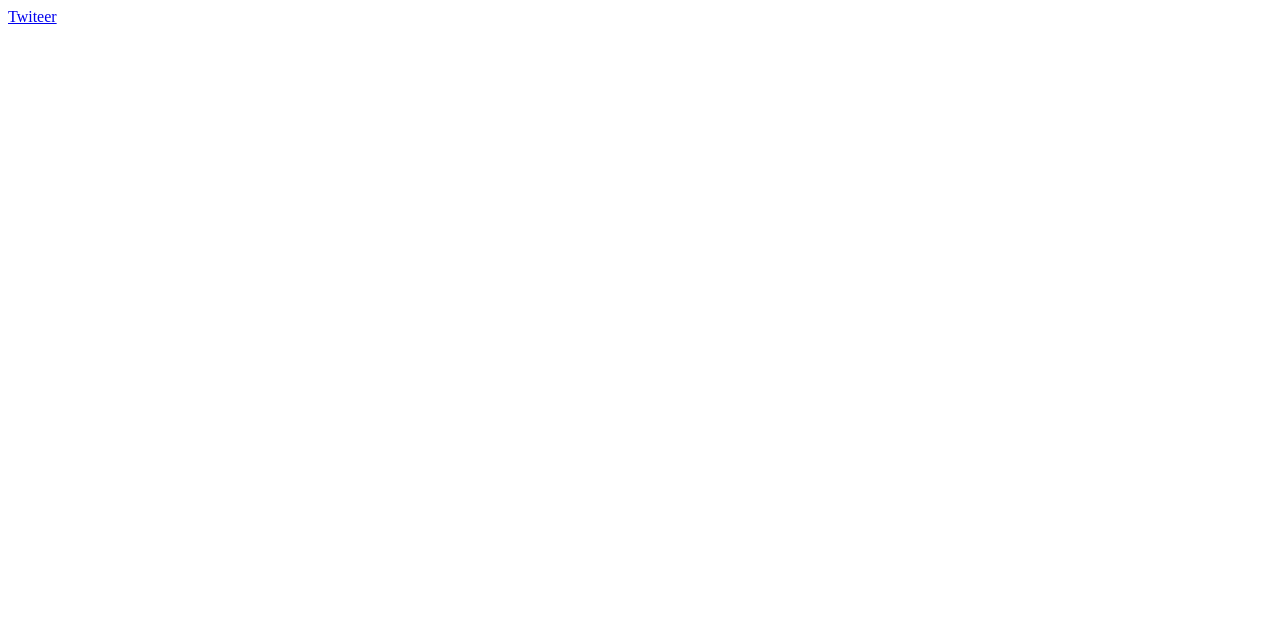
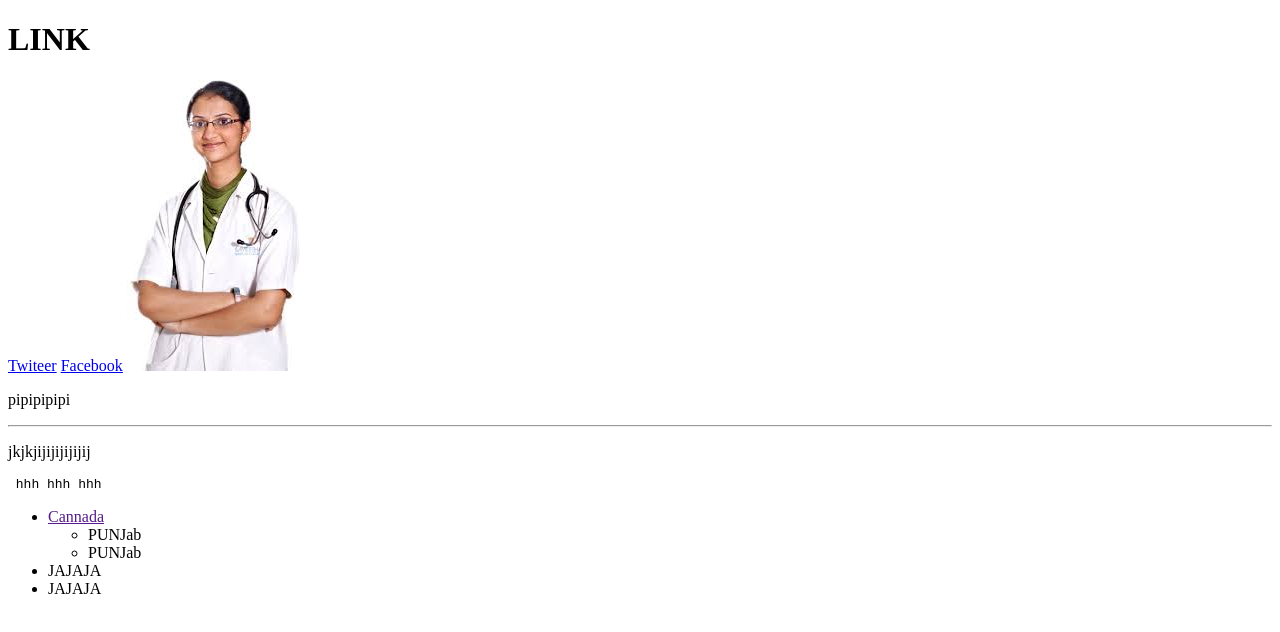
Before and after one commit to SyedMohdAbbas/Web, a plain HTML site: page anchor.html in a window 1280 px wide. Drawn offline with Linux system fonts and the light colour scheme.

Commit message:
second commit

```diff
--- a/anchor.html
+++ b/anchor.html
@@ -1,9 +1,47 @@
 <!DOCTYPE html>
 <html>
     <head>
+        <h1> LINK</h1>
         <title>Tag</title>
     </head>
     <body>
-        <a href="https://twitter.com" target="" title="">Twiteer</a>
+        <p>
+            <a href="https://twitter.com" target="_self" title="">Twiteer</a>
+            <a href="https://facebook.com" target="_blank" title=>Facebook</a>
+           <img src="dr15.jpg" alt="404" >
+        </p>
+    <p>
+        pipipipipi
+    </p>
+    <hr>
+    <p>
+        jkjkjijijijijijij
+    </p>
+    <pre> hhh hhh hhh </pre>
+    <ul>
+        <li>
+            <a href="">Cannada
+            </a>
+        <ul>
+            <li>
+                <a= href=""> PUNJab</a>
+            </li>
+            <li>
+                <a= href=""> PUNJab</a>
+            </li>
+
+        </ul>
+        <ul>
+            </ul>
+            <li>
+                <a= href=""> JAJAJA</a>
+            </li>
+            <li>
+                <a= href=""> JAJAJA</a>
+            </li>
+        </ul>
+    </li>
+
+    </ul>
     </body>
 </html>
```
Also changed, not shown: dr15.jpg (added).
